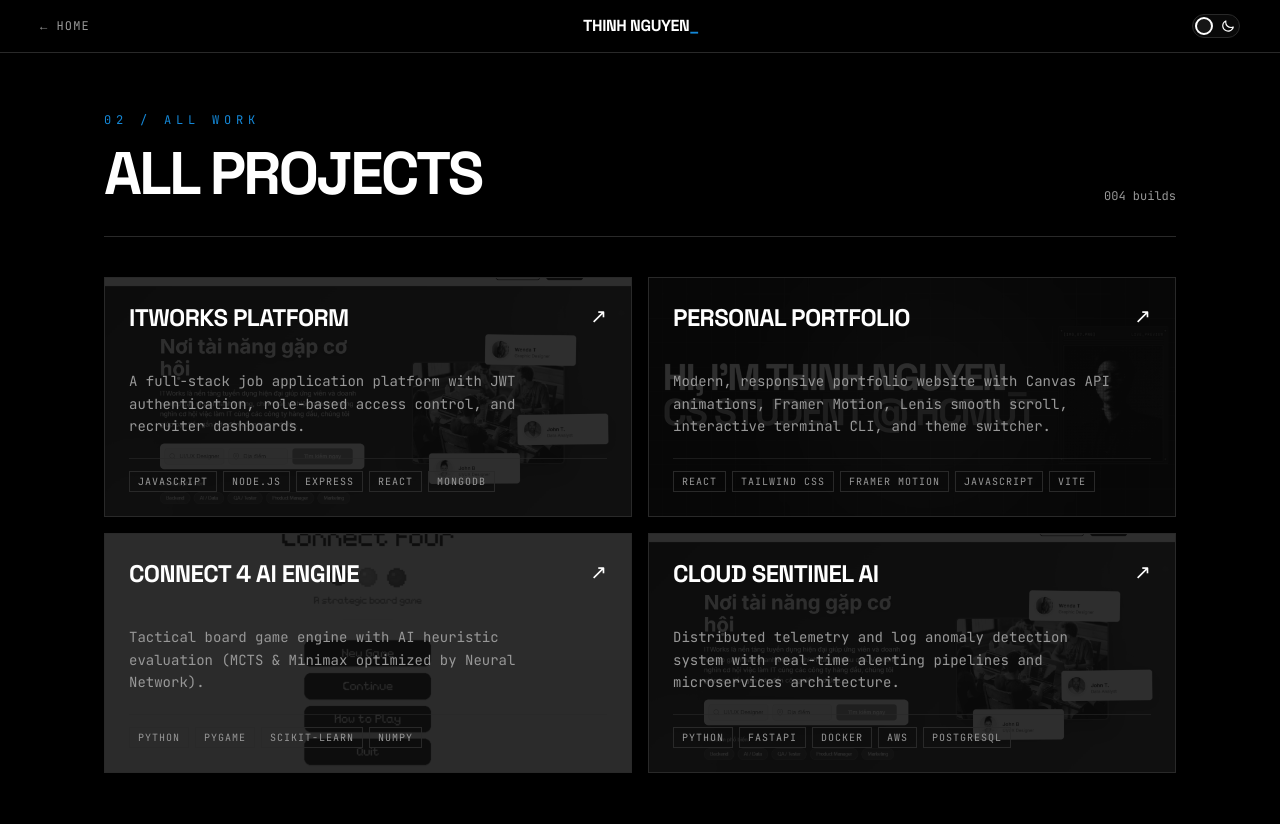
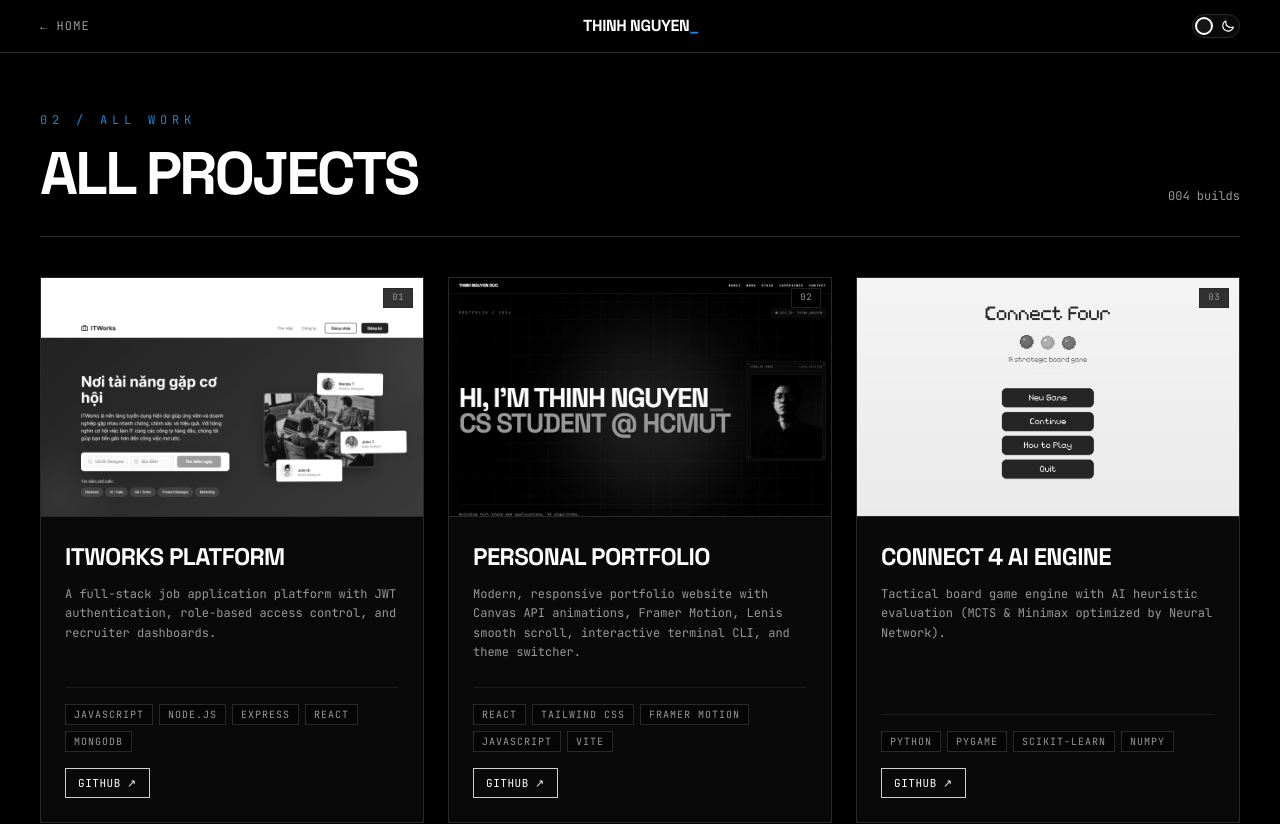
Before and after one commit to Thinkj07/thinh-nguyen-dev, a React (Vite) app: page /projects in a window 1280 px wide. Shown: the top 824 px of the page. Built offline with nearby package versions, Linux system fonts and the light colour scheme.

Commit message:
fix project cards

```diff
--- a/src/portfolio/AllProjects.jsx
+++ b/src/portfolio/AllProjects.jsx
@@ -33,7 +33,7 @@ export function AllProjects() {
       </header>
 
       {/* Main Section */}
-      <main className="px-5 pt-28 pb-20 sm:px-10 max-w-6xl mx-auto">
+      <main className="px-5 pt-28 pb-20 sm:px-10 max-w-7xl mx-auto">
         {/* Title Header */}
         <div className="flex flex-col sm:flex-row sm:items-end justify-between border-b border-border pb-8 gap-4">
           <div>
@@ -47,69 +47,88 @@ export function AllProjects() {
           </span>
         </div>
 
-        {/* Minimal Projects Grid */}
-        <div className="mt-10 grid grid-cols-1 md:grid-cols-2 gap-4">
+        {/* Minimal Projects Grid - Image on Top, Text Below */}
+        <div className="mt-10 grid grid-cols-1 md:grid-cols-2 lg:grid-cols-3 gap-6">
           {projectsData.map((p, i) => (
-            <motion.a
+            <motion.div
               key={p.id || p.title}
-              href={p.demo || p.github}
-              target="_blank"
-              rel="noopener noreferrer"
               initial={{ opacity: 0, y: 20 }}
               animate={{ opacity: 1, y: 0 }}
               transition={{ duration: 0.4, delay: i * 0.05 }}
-              className="bento-card group flex min-h-[15rem] flex-col justify-between p-6 border border-border bg-card transition-all hover:border-terminal"
+              className="bento-card group flex flex-col justify-between border border-border bg-card overflow-hidden transition-all duration-300 hover:border-terminal"
             >
-              {p.image && (
+              {/* Top Image Preview */}
+              <div className="relative aspect-[16/10] w-full overflow-hidden border-b border-border bg-background/50">
+                {p.image ? (
                   <img
                     src={p.image}
                     alt={p.title}
-                  aria-hidden
                     loading="lazy"
-                  className="pointer-events-none absolute inset-0 h-full w-full object-cover opacity-15 grayscale transition-all duration-700 group-hover:scale-105 group-hover:opacity-40"
+                    className="h-full w-full object-cover object-top dark:grayscale dark:group-hover:grayscale-0 transition-all duration-500 group-hover:scale-105"
                   />
+                ) : (
+                  <div className="flex h-full w-full items-center justify-center font-mono text-xs text-muted-foreground bg-muted/20">
+                    [NO_PREVIEW]
+                  </div>
                 )}
+                {/* Index badge */}
+                <div className="absolute top-2.5 right-2.5 border border-border/80 bg-background/80 px-2 py-0.5 font-mono text-[9px] uppercase tracking-wider text-muted-foreground backdrop-blur">
+                  <span>0{i + 1}</span>
+                </div>
+              </div>
 
-              <div className="relative flex items-start justify-between gap-4">
-                <h2 className="font-display text-2xl font-bold uppercase tracking-tight text-foreground group-hover:text-terminal transition-colors">
+              {/* Bottom Content Area */}
+              <div className="flex flex-1 flex-col justify-between p-5 sm:p-6">
+                <div>
+                  <h2 className="font-display text-xl sm:text-2xl font-bold uppercase tracking-tight text-foreground group-hover:text-terminal transition-colors">
                     {p.title}
                   </h2>
-                <span className="shrink-0 text-xl transition-transform duration-300 group-hover:-translate-y-0.5 group-hover:translate-x-0.5 group-hover:text-terminal">
-                  ↗
-                </span>
+                  <p className="mt-3 font-mono text-xs leading-relaxed text-muted-foreground">
+                    {p.blurb}
+                  </p>
                 </div>
 
-              <div className="relative mt-8">
-                <p className="max-w-md font-mono text-sm leading-relaxed text-muted-foreground">
-                  {p.blurb}
-                </p>
-
-                <div className="mt-5 flex flex-wrap items-center justify-between gap-3 pt-3 border-t border-border/60">
-                  <div className="flex flex-wrap gap-1.5">
+                <div className="mt-6 pt-4 border-t border-border/60">
+                  {/* Tech stack badges */}
+                  <div className="flex flex-wrap gap-1.5 mb-4">
                     {p.stack?.map((s) => (
                       <span
                         key={s}
-                        className="border border-border px-2 py-0.5 font-mono text-[10px] uppercase tracking-widest text-muted-foreground"
+                        className="border border-border bg-background/40 px-2 py-0.5 font-mono text-[10px] uppercase tracking-widest text-muted-foreground"
                       >
                         {s}
                       </span>
                     ))}
                   </div>
 
-                  {p.github && p.demo && (
+                  {/* Direct Link buttons */}
+                  <div className="flex flex-wrap items-center gap-3">
+                    {p.github && (
                       <a
                         href={p.github}
                         target="_blank"
                         rel="noopener noreferrer"
-                      onClick={(e) => e.stopPropagation()}
-                      className="font-mono text-[11px] uppercase tracking-wider text-muted-foreground hover:text-terminal underline underline-offset-4"
+                        className="inline-flex items-center gap-1.5 border border-foreground/80 px-3 py-1.5 font-mono text-[11px] uppercase tracking-wider invert-hover cursor-pointer"
                       >
-                      source ↗
+                        <span>GitHub</span>
+                        <span>↗</span>
+                      </a>
+                    )}
+                    {p.demo && (
+                      <a
+                        href={p.demo}
+                        target="_blank"
+                        rel="noopener noreferrer"
+                        className="inline-flex items-center gap-1.5 border border-terminal text-terminal px-3 py-1.5 font-mono text-[11px] uppercase tracking-wider hover:bg-terminal hover:text-background transition-colors cursor-pointer"
+                      >
+                        <span>Demo</span>
+                        <span>↗</span>
                       </a>
                     )}
                   </div>
                 </div>
-            </motion.a>
+              </div>
+            </motion.div>
           ))}
         </div>
 
--- a/src/portfolio/Projects.jsx
+++ b/src/portfolio/Projects.jsx
@@ -18,12 +18,12 @@ export function Projects() {
         </span>
       </div>
 
-      {/* 3 Featured Projects Bento Grid */}
+      {/* Bento Grid Layout (Original Home UI) */}
       <div className="mt-12 grid gap-4 md:grid-cols-3 md:grid-rows-2">
         {featuredProjects.map((p, i) => (
           <motion.a
             key={p.id || p.title}
-            href={p.github}
+            href={p.demo || p.github}
             target="_blank"
             rel="noopener noreferrer"
             initial={{ opacity: 0, y: 32 }}
@@ -38,7 +38,7 @@ export function Projects() {
                 alt={p.title}
                 aria-hidden
                 loading="lazy"
-                className="pointer-events-none absolute inset-0 h-full w-full object-cover opacity-20 grayscale transition-all duration-700 group-hover:scale-105 group-hover:opacity-50"
+                className="pointer-events-none absolute inset-0 h-full w-full object-cover opacity-20 dark:opacity-30 dark:grayscale dark:group-hover:grayscale-0 transition-all duration-700 group-hover:scale-105 group-hover:opacity-50 dark:group-hover:opacity-60"
               />
             )}
             <div className="relative flex items-start justify-between gap-4">
@@ -50,9 +50,9 @@ export function Projects() {
               </span>
             </div>
             <div className="relative mt-10">
-              <p className="max-w-md text-sm leading-relaxed text-muted-foreground">{p.blurb}</p>
+              <p className="max-w-md text-sm leading-relaxed text-muted-foreground"></p>
               <div className="mt-5 flex flex-wrap gap-2">
-                {p.stack.map((s) => (
+                {p.stack?.map((s) => (
                   <span
                     key={s}
                     className="border border-border px-2.5 py-1 font-mono text-[10px] uppercase tracking-widest text-muted-foreground"
```
Lines whose indentation alone changed are shown as unchanged.
